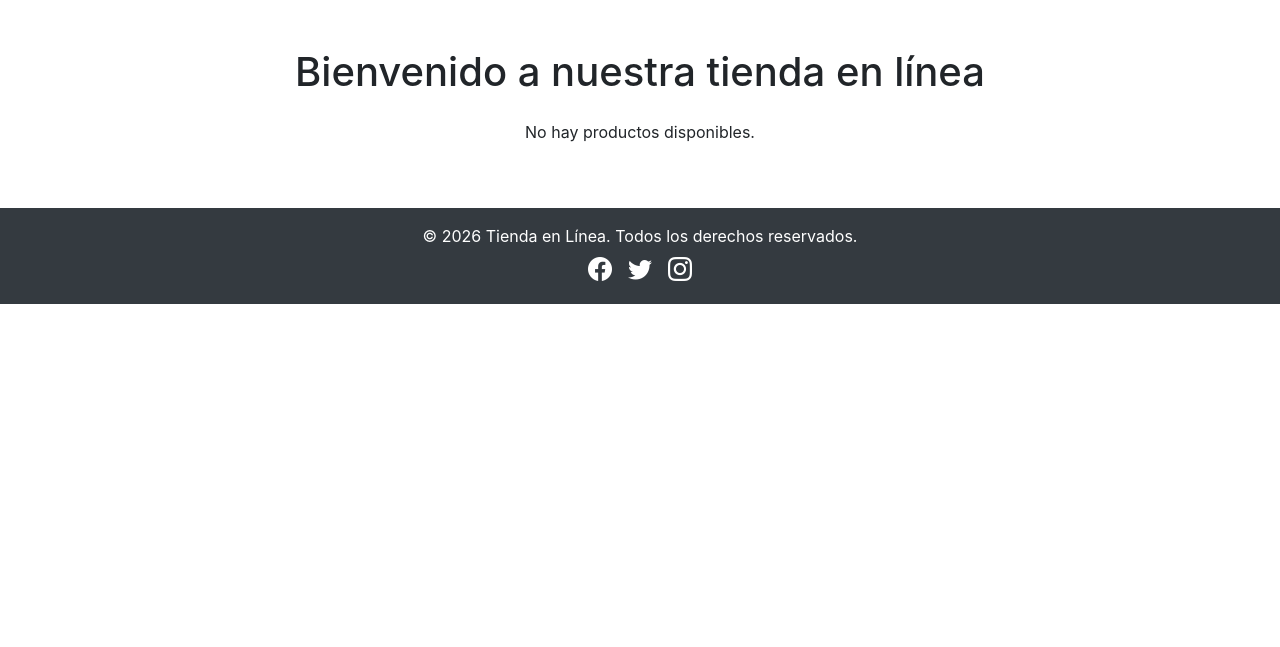
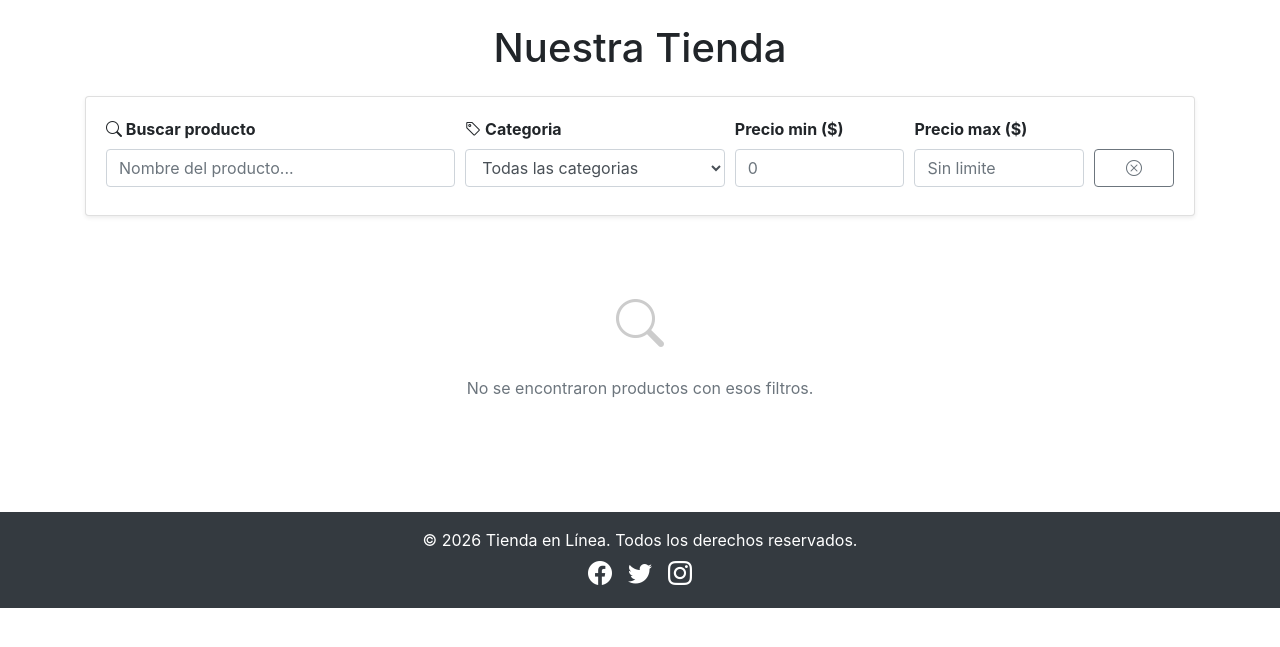
Before and after one commit to Leo1520/online-store, a PHP site: page /index.php in a window 1280 px wide. Shown: the part 56-703 px from the top of the page. Run offline with PHP 8.4, Linux system fonts and the light colour scheme; data that the repository does not hold is empty.

Commit message:
Agregar busqueda y filtros de productos via AJAX
Se agrega sp_buscar_productos con filtros por nombre, categoria y rango
de precio. Se agrega metodo buscar() en Producto.php. Se extiende
api/productos.php para aceptar filtros y devolver categorias. La pagina
de inicio muestra filtros en tiempo real con debounce de 400ms, dropdown
de categorias cargado via AJAX y contador de resultados.

```diff
--- a/api/productos.php
+++ b/api/productos.php
@@ -3,8 +3,26 @@ session_start();
 header('Content-Type: application/json; charset=utf-8');
 
 require_once __DIR__ . '/../modelos/Producto.php';
+require_once __DIR__ . '/../modelos/Categoria.php';
 
-$modelo    = new Producto();
-$productos = $modelo->obtenerTodos();
+$nombre       = trim($_GET['nombre']   ?? '');
+$codCategoria = (int)($_GET['categoria'] ?? 0);
+$precioMin    = (float)($_GET['precioMin'] ?? 0);
+$precioMax    = (float)($_GET['precioMax'] ?? 0);
 
-echo json_encode(['ok' => true, 'productos' => $productos]);
+$hayFiltros = $nombre !== '' || $codCategoria > 0 || $precioMin > 0 || $precioMax > 0;
+
+$productoModel = new Producto();
+$productos = $hayFiltros
+    ? $productoModel->buscar($nombre, $codCategoria, $precioMin, $precioMax)
+    : $productoModel->obtenerTodos();
+
+$categoriaModel = new Categoria();
+$categorias = $categoriaModel->obtenerTodos();
+
+echo json_encode([
+    'ok'         => true,
+    'productos'  => $productos,
+    'categorias' => $categorias,
+    'total'      => count($productos),
+]);
--- a/modelos/Producto.php
+++ b/modelos/Producto.php
@@ -113,6 +113,23 @@ class Producto {
         return $resultado->fetch_assoc();
     }
 
+    public function buscar($nombre = '', $codCategoria = 0, $precioMin = 0, $precioMax = 0) {
+        $nombre       = trim($nombre);
+        $codCategoria = (int)$codCategoria;
+        $precioMin    = (float)$precioMin;
+        $precioMax    = (float)$precioMax;
+
+        $stmt = $this->db->prepare("CALL sp_buscar_productos(?, ?, ?, ?)");
+        if (!$stmt) return [];
+        $stmt->bind_param('sidd', $nombre, $codCategoria, $precioMin, $precioMax);
+        $stmt->execute();
+        $resultado = $stmt->get_result();
+        $datos = $resultado ? $resultado->fetch_all(MYSQLI_ASSOC) : [];
+        $stmt->close();
+        $this->limpiarResultadosPendientes();
+        return $datos;
+    }
+
     public function agregar($nombre, $descripcion, $precio, $imagen, $codMarca, $codIndustria, $codCategoria, $estado = 'activo') {
         $precio = (float)$precio;
         $codMarca = (int)$codMarca;
--- a/vistas/inicio.php
+++ b/vistas/inicio.php
@@ -11,35 +11,80 @@
     </div>
 </div>
 
-<div class="container mt-5">
-    <h1 class="text-center mb-4">Bienvenido a nuestra tienda en línea</h1>
+<div class="container mt-4">
+    <h1 class="text-center mb-4">Nuestra Tienda</h1>
 
-    <!-- Indicador de carga -->
+    <!-- Panel de busqueda y filtros -->
+    <div class="card card-body mb-4 shadow-sm">
+        <div class="form-row align-items-end">
+            <div class="form-group col-md-4 mb-2">
+                <label class="font-weight-bold"><i class="bi bi-search"></i> Buscar producto</label>
+                <input type="text" id="filtroBusqueda" class="form-control"
+                       placeholder="Nombre del producto...">
+            </div>
+            <div class="form-group col-md-3 mb-2">
+                <label class="font-weight-bold"><i class="bi bi-tag"></i> Categoria</label>
+                <select id="filtroCategoria" class="form-control">
+                    <option value="0">Todas las categorias</option>
+                </select>
+            </div>
+            <div class="form-group col-md-2 mb-2">
+                <label class="font-weight-bold">Precio min ($)</label>
+                <input type="number" id="filtroPrecioMin" class="form-control"
+                       placeholder="0" min="0" step="0.01">
+            </div>
+            <div class="form-group col-md-2 mb-2">
+                <label class="font-weight-bold">Precio max ($)</label>
+                <input type="number" id="filtroPrecioMax" class="form-control"
+                       placeholder="Sin limite" min="0" step="0.01">
+            </div>
+            <div class="form-group col-md-1 mb-2">
+                <label class="d-block">&nbsp;</label>
+                <button id="btnLimpiar" class="btn btn-outline-secondary btn-block"
+                        title="Limpiar filtros">
+                    <i class="bi bi-x-circle"></i>
+                </button>
+            </div>
+        </div>
+        <div id="contadorResultados" class="text-muted small"></div>
+    </div>
+
+    <!-- Spinner de carga -->
     <div id="cargando" class="text-center py-5">
         <div class="spinner-border text-primary" role="status"></div>
         <p class="mt-2 text-muted">Cargando productos...</p>
     </div>
 
-    <!-- Grid de productos (se llena via AJAX) -->
+    <!-- Grid de productos -->
     <div id="gridProductos" class="row" style="display:none;"></div>
 
-    <!-- Plantilla de tarjeta (oculta) -->
+    <!-- Plantilla de tarjeta -->
     <template id="plantillaProducto">
         <div class="col-md-4 mb-4">
             <div class="card h-100 shadow-sm">
                 <a class="producto-imagen-link" href="#" target="_blank">
-                    <div class="card-img-top d-flex align-items-center justify-content-center bg-white" style="height:200px;overflow:hidden;">
-                        <img class="producto-imagen img-fluid" alt="" style="max-height:200px;object-fit:contain;">
+                    <div class="card-img-top d-flex align-items-center justify-content-center bg-white"
+                         style="height:200px;overflow:hidden;">
+                        <img class="producto-imagen img-fluid" alt=""
+                             style="max-height:200px;object-fit:contain;">
                     </div>
                 </a>
                 <div class="card-body d-flex flex-column">
                     <h5 class="card-title producto-nombre"></h5>
                     <p class="card-text text-muted small producto-descripcion"></p>
-                    <p class="card-text mb-1"><small>Marca: <span class="producto-marca"></span></small></p>
-                    <p class="card-text mb-2"><small>Categoría: <span class="producto-categoria"></span></small></p>
-                    <p class="card-text"><strong>Precio: $<span class="producto-precio"></span></strong></p>
-                    <p class="card-text"><small>Stock: <span class="producto-stock"></span></small></p>
-                    <div class="mt-auto">
+                    <p class="card-text mb-1">
+                        <small>Marca: <span class="producto-marca"></span></small>
+                    </p>
+                    <p class="card-text mb-2">
+                        <small>Categoria: <span class="producto-categoria"></span></small>
+                    </p>
+                    <p class="card-text">
+                        <strong>Precio: $<span class="producto-precio"></span></strong>
+                    </p>
+                    <p class="card-text">
+                        <small class="text-muted">Stock: <span class="producto-stock"></span></small>
+                    </p>
+                    <div class="mt-auto pt-2">
                         <button class="btn btn-primary btn-agregar btn-block" data-id="">
                             <i class="bi bi-cart-plus"></i> Agregar al carrito
                         </button>
@@ -52,12 +97,50 @@
 
 <script>
 (function () {
-    var grid      = document.getElementById('gridProductos');
-    var cargando  = document.getElementById('cargando');
-    var plantilla = document.getElementById('plantillaProducto');
-    var toast     = document.getElementById('toastCarrito');
-    var toastMsg  = document.getElementById('toastMensaje');
+    var grid       = document.getElementById('gridProductos');
+    var cargando   = document.getElementById('cargando');
+    var plantilla  = document.getElementById('plantillaProducto');
+    var toast      = document.getElementById('toastCarrito');
+    var toastMsg   = document.getElementById('toastMensaje');
+    var contador   = document.getElementById('contadorResultados');
+    var debounceId = null;
 
+    // --- Filtros ---
+    var inputBusqueda  = document.getElementById('filtroBusqueda');
+    var selectCategoria = document.getElementById('filtroCategoria');
+    var inputMin       = document.getElementById('filtroPrecioMin');
+    var inputMax       = document.getElementById('filtroPrecioMax');
+    var btnLimpiar     = document.getElementById('btnLimpiar');
+
+    function obtenerFiltros() {
+        return new URLSearchParams({
+            nombre:    inputBusqueda.value.trim(),
+            categoria: selectCategoria.value,
+            precioMin: inputMin.value || 0,
+            precioMax: inputMax.value || 0,
+        });
+    }
+
+    function limpiarFiltros() {
+        inputBusqueda.value   = '';
+        selectCategoria.value = '0';
+        inputMin.value        = '';
+        inputMax.value        = '';
+        cargarProductos();
+    }
+
+    btnLimpiar.addEventListener('click', limpiarFiltros);
+
+    [inputBusqueda, inputMin, inputMax].forEach(function (el) {
+        el.addEventListener('input', function () {
+            clearTimeout(debounceId);
+            debounceId = setTimeout(cargarProductos, 400);
+        });
+    });
+
+    selectCategoria.addEventListener('change', cargarProductos);
+
+    // --- Toast ---
     function mostrarToast(mensaje, exito) {
         toastMsg.textContent = mensaje;
         toast.querySelector('.toast-header').className =
@@ -65,17 +148,24 @@
         $(toast).toast('show');
     }
 
+    // --- Navbar contador ---
     function actualizarContadorNavbar(cantidad) {
         var badge = document.getElementById('carritoContador');
         if (!badge) return;
-        badge.textContent = cantidad;
-        badge.style.display = cantidad > 0 ? 'inline-block' : 'none';
+        badge.textContent    = cantidad;
+        badge.style.display  = cantidad > 0 ? 'inline-block' : 'none';
     }
 
+    // --- Render productos ---
     function renderProductos(productos) {
         grid.innerHTML = '';
+
         if (!productos || productos.length === 0) {
-            grid.innerHTML = '<p class="text-center w-100">No hay productos disponibles.</p>';
+            grid.innerHTML =
+                '<div class="col-12 text-center py-5">' +
+                '<i class="bi bi-search" style="font-size:3rem;color:#ccc;"></i>' +
+                '<p class="mt-3 text-muted">No se encontraron productos con esos filtros.</p>' +
+                '</div>';
             return;
         }
 
@@ -83,29 +173,24 @@
             var nodo   = document.importNode(plantilla.content, true);
             var imgSrc = 'recursos/imagenes/' + p.imagen;
 
-            nodo.querySelector('.producto-imagen-link').href = imgSrc;
-            nodo.querySelector('.producto-imagen').src        = imgSrc;
-            nodo.querySelector('.producto-imagen').alt        = p.nombre;
+            nodo.querySelector('.producto-imagen-link').href     = imgSrc;
+            nodo.querySelector('.producto-imagen').src           = imgSrc;
+            nodo.querySelector('.producto-imagen').alt           = p.nombre;
             nodo.querySelector('.producto-nombre').textContent      = p.nombre;
             nodo.querySelector('.producto-descripcion').textContent = p.descripcion;
-            nodo.querySelector('.producto-marca').textContent       = p.marca    || 'N/D';
+            nodo.querySelector('.producto-marca').textContent       = p.marca     || 'N/D';
             nodo.querySelector('.producto-categoria').textContent   = p.categoria || 'N/D';
             nodo.querySelector('.producto-precio').textContent      = parseFloat(p.precio).toFixed(2);
             nodo.querySelector('.producto-stock').textContent       = parseInt(p.stock) || 0;
 
             var btn = nodo.querySelector('.btn-agregar');
-            if (p.estado === 'activo') {
             btn.dataset.id = p.id_producto;
-            } else {
-                btn.textContent = 'No disponible';
-                btn.disabled    = true;
-                btn.classList.replace('btn-primary', 'btn-secondary');
-            }
 
             grid.appendChild(nodo);
         });
+    }
 
-        // Delegacion de eventos para botones agregar
+    // Delegacion de eventos para agregar al carrito
     grid.addEventListener('click', function (e) {
         var btn = e.target.closest('.btn-agregar');
         if (!btn || btn.disabled) return;
@@ -125,25 +210,65 @@
                 btn.disabled = false;
                 btn.innerHTML = '<i class="bi bi-cart-plus"></i> Agregar al carrito';
             });
-        }, { once: false });
-    }
+    });
 
-    // Cargar productos via AJAX
-    fetch('api/productos.php')
+    // --- Cargar productos con filtros ---
+    function cargarProductos() {
+        cargando.style.display = '';
+        grid.style.display     = 'none';
+        contador.textContent   = '';
+
+        fetch('api/productos.php?' + obtenerFiltros())
             .then(function (r) { return r.json(); })
             .then(function (data) {
                 cargando.style.display = 'none';
                 grid.style.display     = '';
                 renderProductos(data.productos);
+
+                var hayFiltro = inputBusqueda.value.trim() !== '' ||
+                                selectCategoria.value !== '0'    ||
+                                inputMin.value !== ''            ||
+                                inputMax.value !== '';
+
+                contador.textContent = hayFiltro
+                    ? data.total + ' producto(s) encontrado(s).'
+                    : '';
             })
             .catch(function () {
-            cargando.innerHTML = '<p class="text-danger">Error al cargar los productos. Recarga la pagina.</p>';
+                cargando.innerHTML =
+                    '<p class="text-danger">Error al cargar los productos. Recarga la pagina.</p>';
+            });
+    }
+
+    // --- Poblar dropdown de categorias ---
+    function cargarCategorias() {
+        fetch('api/productos.php')
+            .then(function (r) { return r.json(); })
+            .then(function (data) {
+                (data.categorias || []).forEach(function (cat) {
+                    var opt    = document.createElement('option');
+                    opt.value  = cat.cod;
+                    opt.textContent = cat.nombre;
+                    selectCategoria.appendChild(opt);
                 });
 
-    // Cargar contador inicial del carrito
+                cargando.style.display = 'none';
+                grid.style.display     = '';
+                renderProductos(data.productos);
+            })
+            .catch(function () {
+                cargando.innerHTML =
+                    '<p class="text-danger">Error al cargar los productos.</p>';
+            });
+    }
+
+    // --- Contador inicial del carrito ---
     fetch('api/carrito.php?accion=obtener')
         .then(function (r) { return r.json(); })
         .then(function (data) { actualizarContadorNavbar(data.cantidad); });
+
+    // Inicio
+    cargarCategorias();
 }());
 </script>
 <?php require_once __DIR__ . '/layout/pie.php'; ?>
```
Also changed, not shown: procedimientos_mydb.sql (+42 -0 lines). Lines whose indentation alone changed are shown as unchanged.
